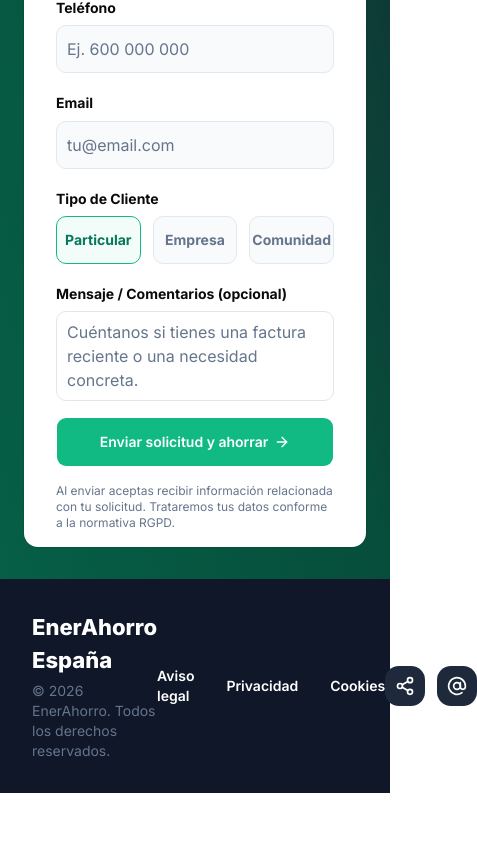
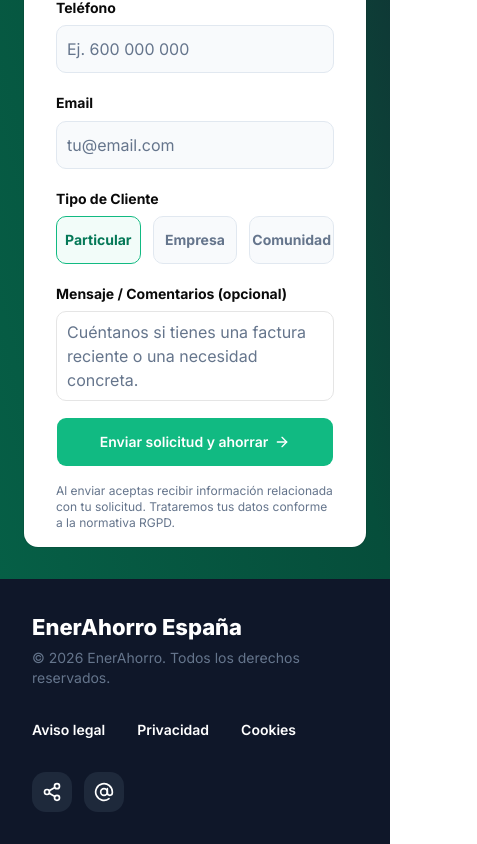
Before and after one commit to babaquero07/ener-ahorro, a Next.js app: page / in a window 390 px wide. Shown: the part 7952-8796 px from the top of the page, 477 px wide, since content can reach past the window. Before the commit the page ends 8745 px from the top, so only its background shows below. Built offline with nearby package versions, Linux system fonts and the light colour scheme.

Commit message:
refactor: update Footer component layout for improved responsiveness and visual structure

```diff
--- a/components/shared/footer.tsx
+++ b/components/shared/footer.tsx
@@ -20,7 +20,7 @@ export function Footer() {
   const actualYear = new Date().getFullYear()
 
   return (
-    <footer className="flex items-center justify-between bg-[#0f1729] px-8 py-8 md:px-16">
+    <footer className="flex flex-col gap-8 bg-[#0f1729] px-8 py-8 md:px-16 lg:flex-row lg:items-center lg:justify-between lg:gap-0">
       <div className="flex flex-col gap-1">
         <h4 className="text-[22px] font-extrabold text-white">
           EnerAhorro España
```
